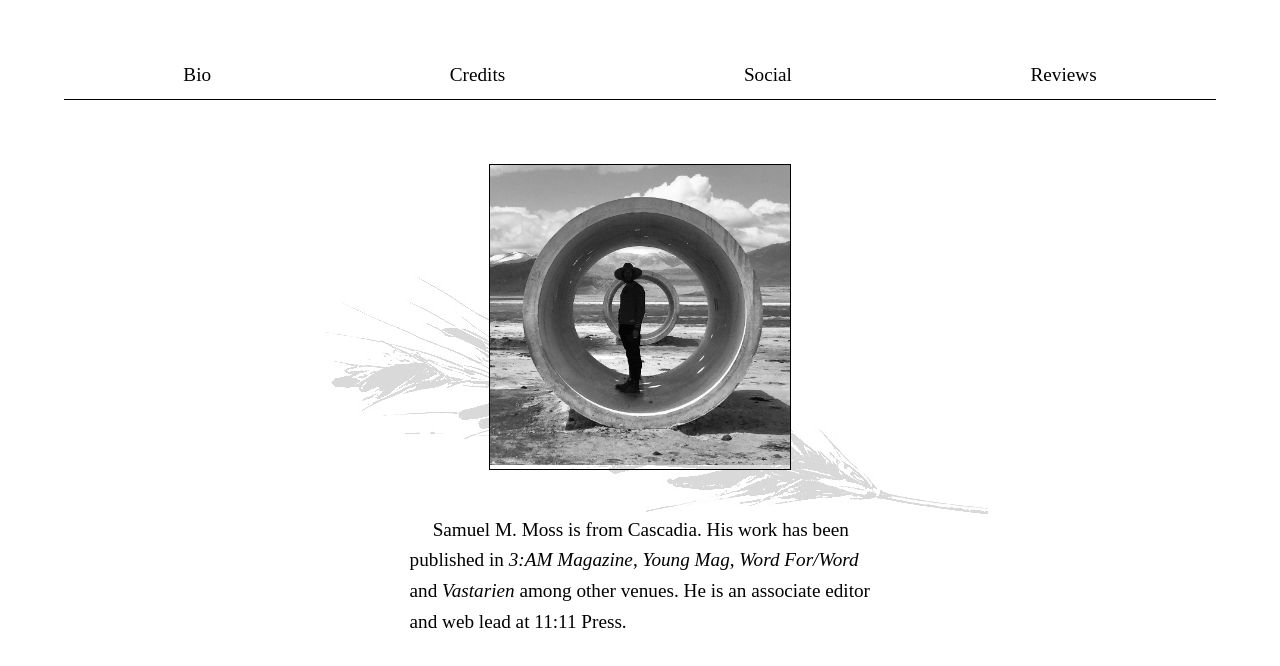
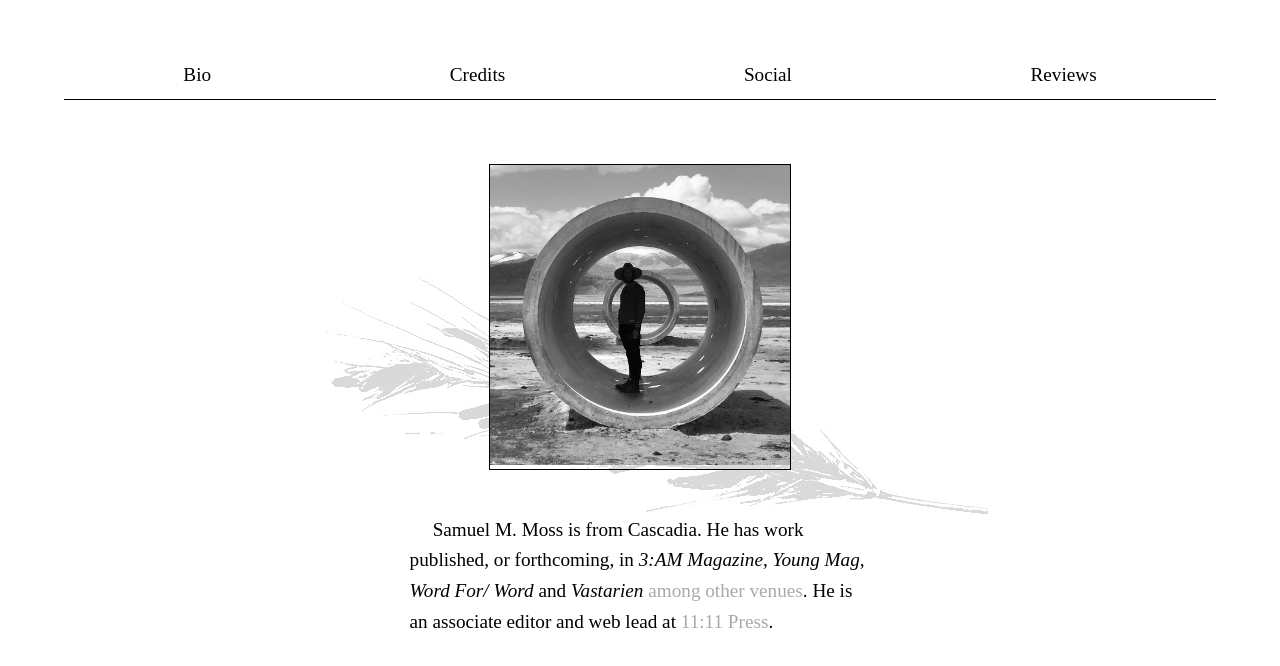
Before and after one commit to perfidiousscript/home_page, a Next.js app: page /bio in a window 1280 px wide. Shown: the top 666 px of the page. Built offline with nearby package versions, Linux system fonts and the light colour scheme.

Commit message:
links in bio working

```diff
--- a/pages/bio.js
+++ b/pages/bio.js
@@ -13,9 +13,9 @@ export default function Bio() {
           <Image src="/bio_img.jpg" width="300" height="300" />
         </div>
         <div className={styles.bioBody}>
-          Samuel M. Moss is from Cascadia. His work has been published in{" "}
-          <i>3:AM Magazine</i>, <i>Young Mag</i>, <i>Word For/Word</i> and{" "}
-          <i>Vastarien</i> among other venues. He is an associate editor and web
+          Samuel M. Moss is from Cascadia. He has work published, or forthcoming, in{" "}
+          <i>3:AM Magazine</i>, <i>Young Mag</i>, <i>Word For/ Word</i> and{" "}
+          <i>Vastarien</i> <Link href="credits">among other venues</Link>. He is an associate editor and web
           lead at <a href="https://1111press.com/">11:11 Press</a>.
         </div>
       </div>
--- a/pages/credits.js
+++ b/pages/credits.js
@@ -7,6 +7,7 @@ export default function Credits() {
   return (
     <>
       <Header />
+      <div className={styles.pageTitle}>Recent and Selected Credits</div>
       <div className={styles.credits}>
         <div className={styles.creditEntry}>
           <div className={styles.title}>
--- a/styles/Bio.module.css
+++ b/styles/Bio.module.css
@@ -17,3 +17,13 @@
 .bioImage {
   border: 1px solid black;
 }
+
+.bioBody a {
+  color: darkgrey;
+  text-decoration: none;
+}
+
+.bioBody Link {
+  color: darkgrey;
+  text-decoration: none;
+}
--- a/styles/Home.module.css
+++ b/styles/Home.module.css
@@ -46,6 +46,16 @@
   font-size: larger;
   padding: 7% 14%;
   line-height: 1.6;
+}
+
+.bioBody a {
+  color: darkgrey;
+  text-decoration: none;
+}
+
+.bioBody Link {
+  color: darkgrey;
+  text-decoration: none;
 }
 
 .bioImage {
```
Also changed, not shown: pages/index.js (+4 -4 lines), styles/Credits.module.css (+8 -0 lines).
